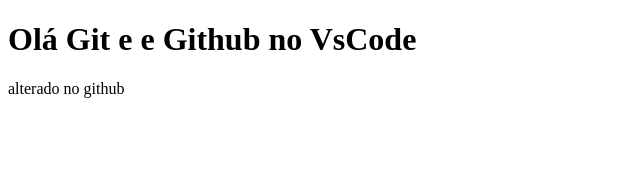
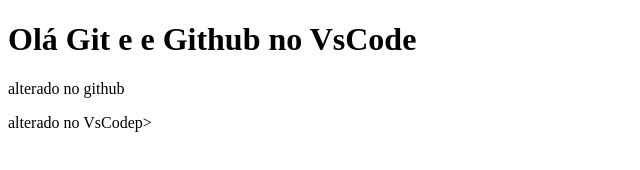
Before and after one commit to PauloAlfonso/teste-github-vscode, a plain HTML site: page index.html in a window 1280 px wide. Shown: the whole page, without its empty margins (0-640 px from the left). Drawn offline with Linux system fonts and the light colour scheme.

Commit message:
refactor:alter index.html

```diff
--- a/index.html
+++ b/index.html
@@ -9,5 +9,6 @@
 <body>
     <h1>Olá Git e e Github no VsCode</h1>
     <p>alterado no github</p>
+    <p>alterado no VsCodep>
 </body>
 </html>
```
